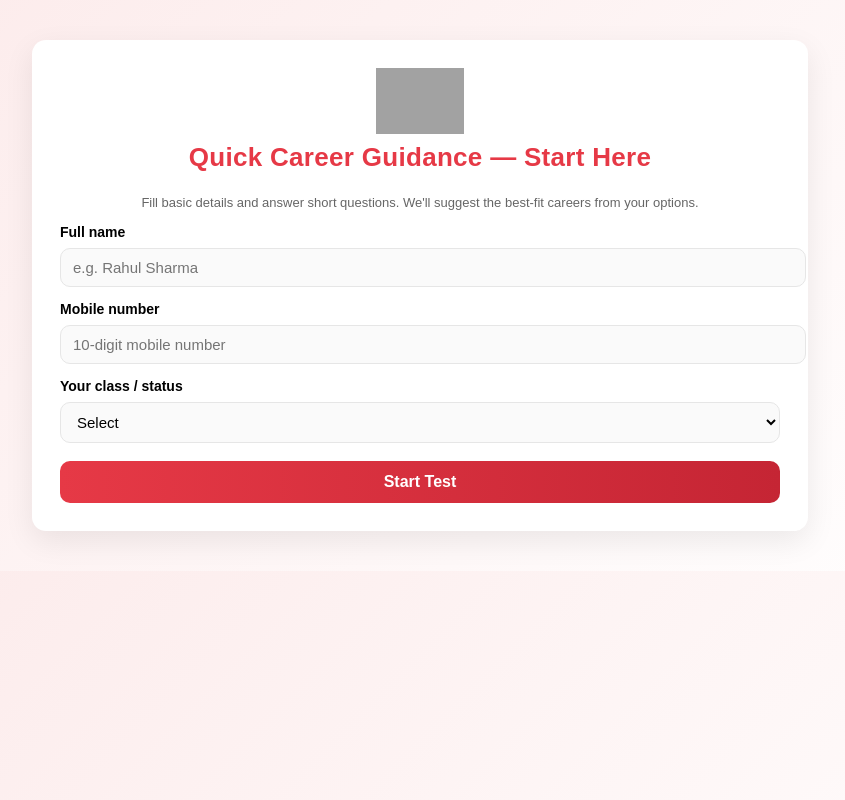
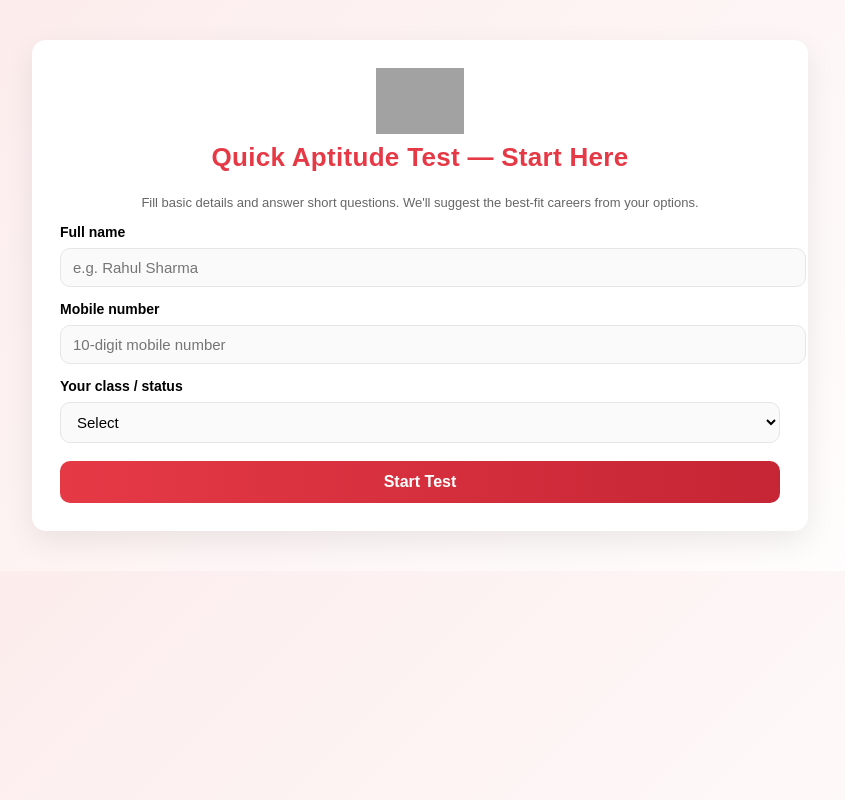
Before and after one commit to APTTrialweb/aptitudetest-, a plain HTML site: page index.html in a window 1280 px wide. Shown: the whole page, without its empty margins (220-1065 px from the left). Drawn offline with Linux system fonts and the light colour scheme; grey boxes are pictures that could not be loaded.

Commit message:
Update index.html

```diff
--- a/index.html
+++ b/index.html
@@ -3,7 +3,7 @@
 <head>
 <meta charset="UTF-8" />
 <meta name="viewport" content="width=device-width, initial-scale=1.0" />
-<title>Career Guidance Test</title>
+<title>Aptitude Test</title>
 <style>
     body {
         font-family: "Poppins", sans-serif;
@@ -98,7 +98,7 @@
 
 <div class="container" id="formPage">
     <img src="https://upload.wikimedia.org/wikipedia/commons/thumb/1/10/Academy_logo.svg/1200px-Academy_logo.svg.png" alt="APT Logo" style="width:88px; display:block; margin:0 auto 8px; opacity:0.95;">
-    <h2>Quick Career Guidance — Start Here</h2>
+    <h2>Quick Aptitude Test — Start Here</h2>
     <p class="meta">Fill basic details and answer short questions. We'll suggest the best-fit careers from your options.</p>
 
     <label for="name">Full name</label>
```
